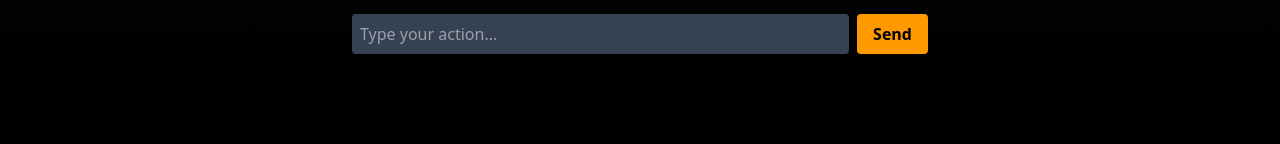
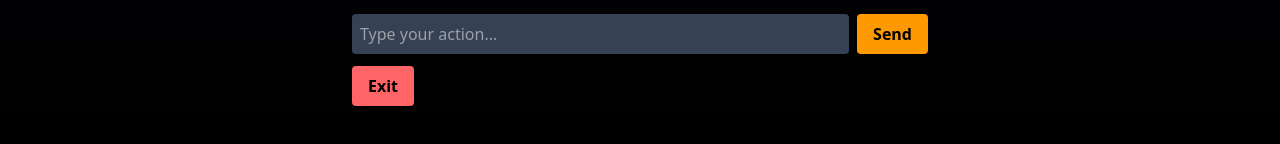
Before and after one commit to Rhzslya/elysium-rift, a Next.js app: page /game/1 in a window 1280 px wide. Shown: the part 498-642 px from the top of the page. Built offline with nearby package versions, Linux system fonts and the light colour scheme; no server answers.

Commit message:
feat:exit logic

```diff
--- a/src/app/game/[roomId]/page.tsx
+++ b/src/app/game/[roomId]/page.tsx
@@ -1,6 +1,6 @@
 "use client";
 
-import { useParams, useSearchParams } from "next/navigation";
+import { useParams, useRouter, useSearchParams } from "next/navigation";
 import { useEffect, useState } from "react";
 import { socket } from "../../../lib/socketClient";
 
@@ -8,12 +8,11 @@ export default function GameRoom() {
   const { roomId } = useParams();
   const searchParams = useSearchParams();
   const playerName = searchParams.get("name");
+  const router = useRouter();
 
   const [log, setLog] = useState<string[]>([]);
   const [players, setPlayers] = useState<string[]>([]);
   const [message, setMessage] = useState<string[]>([]);
-
-  console.log(playerName);
 
   useEffect(() => {
     if (!playerName) return;
@@ -29,7 +28,11 @@ export default function GameRoom() {
     socket.emit("join-room", roomId, playerName);
 
     socket.on("update-players", (playersList: string[]) => {
-      setPlayers(playersList);
+      if (playersList) {
+        setPlayers(playersList);
+      } else {
+        setPlayers([]);
+      }
     });
 
     return () => {
@@ -45,11 +48,23 @@ export default function GameRoom() {
       }
     });
 
+    socket.on("user-left", (data) => {
+      if (!message.includes(`${data.username} left the room`)) {
+        setMessage((prev) => [...prev, `${data.username} left the room`]);
+      }
+    });
+
     return () => {
       socket.off("user-joined");
       socket.off("message");
+      socket.off("user-left");
     };
   }, [message]);
+
+  const handleExitRoom = () => {
+    socket.emit("exit-room", roomId, playerName);
+    router.push("/");
+  };
 
   return (
     <main className="min-h-screen text-white p-6 flex flex-col items-center">
@@ -79,7 +94,12 @@ export default function GameRoom() {
         <h2 className="text-lg font-semibold mb-2">Players List</h2>
         <ul className="space-y-1 text-sm">
           {players.map((player, index) => (
-            <li key={index}>
+            <li
+              key={index}
+              className={
+                player === playerName ? "text-amber-400 font-bold" : ""
+              }
+            >
               {index + 1}. {player}
             </li>
           ))}
@@ -106,6 +126,14 @@ export default function GameRoom() {
             Send
           </button>
         </form>
+        <div className="exit-btn mt-3 mr-auto">
+          <button
+            onClick={handleExitRoom}
+            className="cursor-pointer bg-red-400 hover:bg-red-600 px-4 py-2 rounded text-black font-semibold"
+          >
+            Exit
+          </button>
+        </div>
       </section>
     </main>
   );
```
Also changed, not shown: server.mts.
